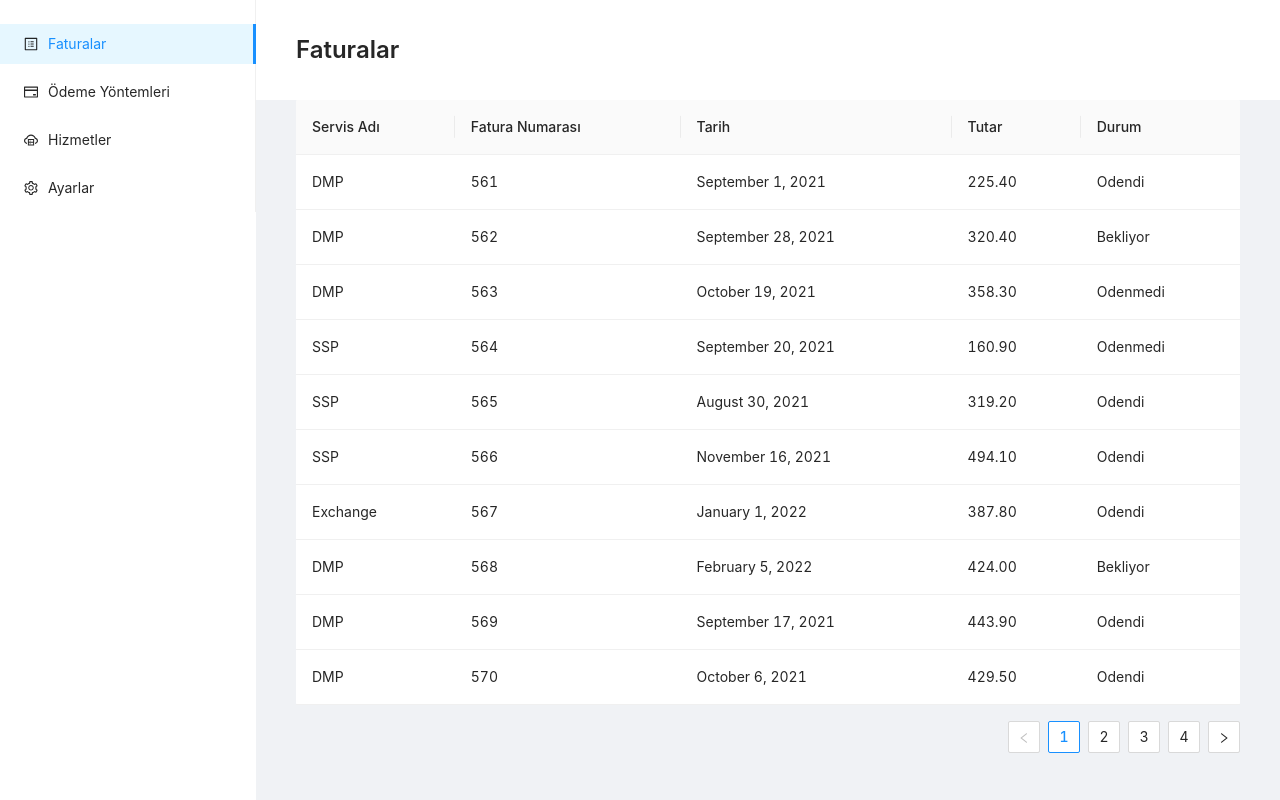
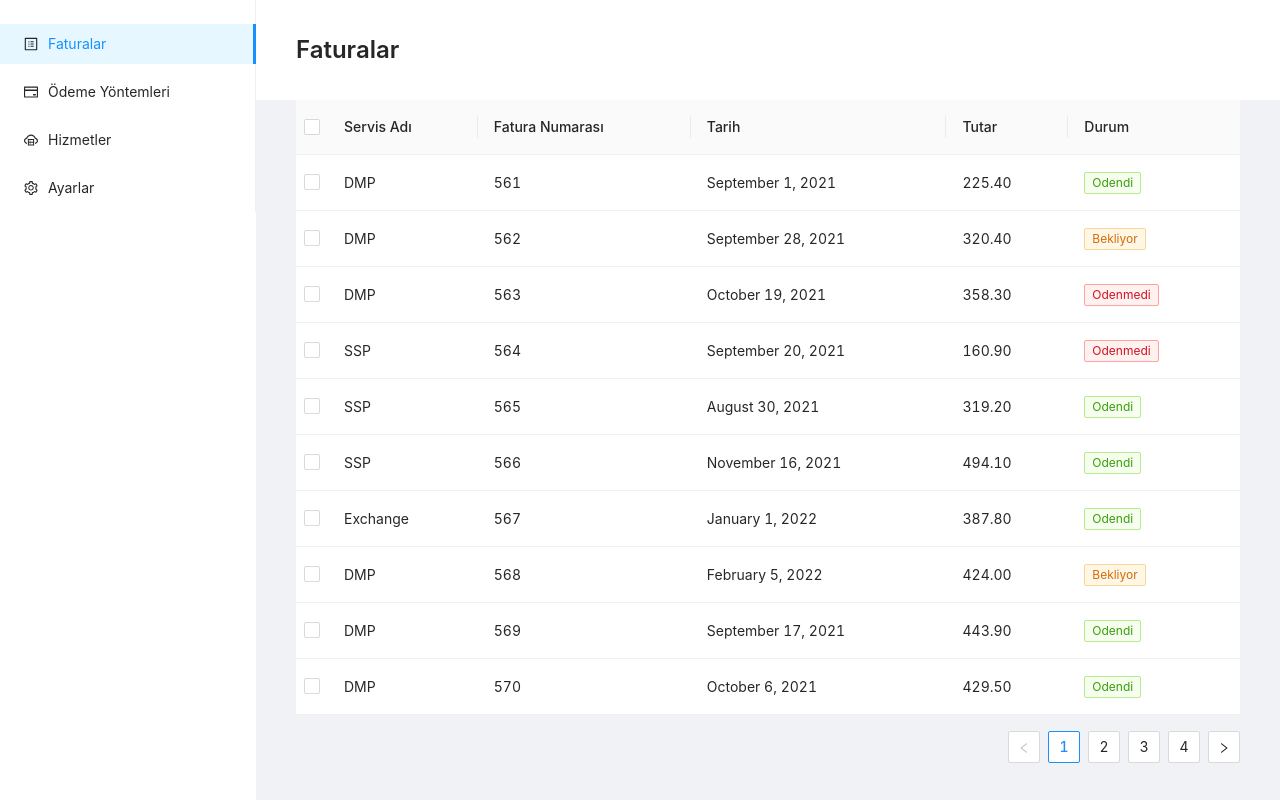
Before and after one commit to Dilara26-cyber/ant-design-invoice-app, a React (Create React App) app: page / in a window 1280 px wide. Built offline with nearby package versions, Linux system fonts and the light colour scheme.

Commit message:
Add Tag colors

```diff
--- a/src/components/Table.js
+++ b/src/components/Table.js
@@ -1,11 +1,22 @@
-import React from "react";
-import { Table, Radio, Divider } from "antd";
+
+import { Table } from "antd";
 import { data, columns } from "../data";
 import "antd/dist/antd.css";
 const TableComponent = () => {
+    const rowSelection = {
+        getCheckboxProps: (record) => ({
+          disabled: record.name === 'Disabled User',
+          // Column configuration not to be checked
+          name: record.name,
+        }),
+      };
+
   return (
     <>
-      <Table columns={columns} dataSource={data} />
+      <Table columns={columns} dataSource={data} rowSelection={{
+          type: "checkbox",
+          ...rowSelection,
+        }}/>
     </>
   );
 };
--- a/src/data.js
+++ b/src/data.js
@@ -1,3 +1,5 @@
+import { Tag } from "antd";
+
 const today = new Date();
 const endDay = new Date();
 
@@ -479,5 +481,9 @@ export const columns = [
     {
       title: "Durum",
       dataIndex: "status",
+      render:(tag) => {
+          const color = tag.includes("Odendi") ? "green" : tag.includes("Odenmedi") ? "red" : "orange"
+        return <Tag color={color} key={tag}>{tag}</Tag>
+        }
     },
   ];
```
